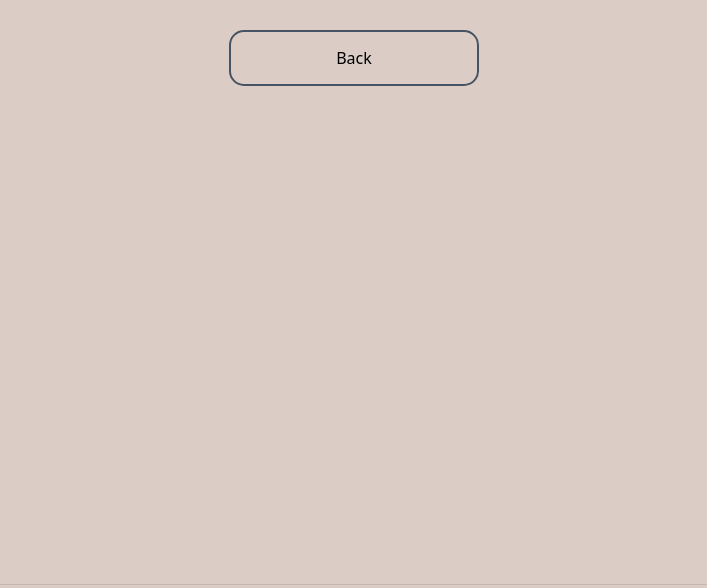
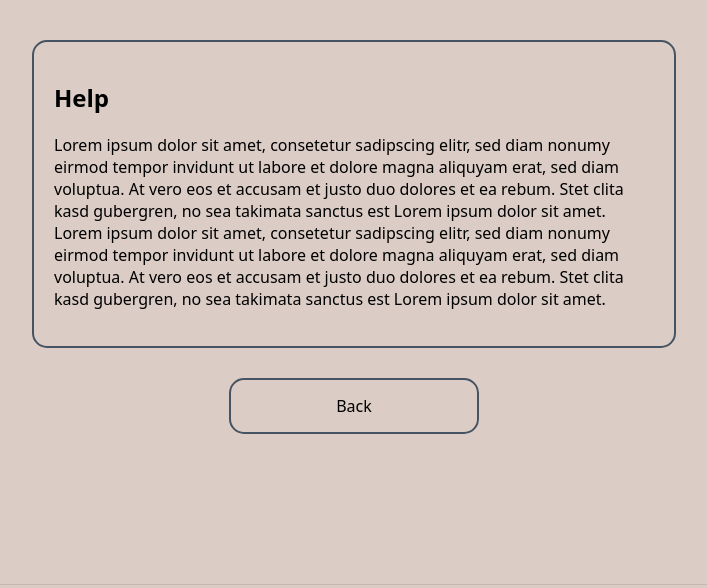
Before and after one commit to winterm99/pick_project, a Flask app: page /help in a window 1280 px wide. Shown: the part 156-744 px from the top of the page, without its empty margins (286-993 px from the left). Run offline with Flask 3, Linux system fonts and the light colour scheme.

Commit message:
Help.html textbox
+css

```diff
--- a/static/style.css
+++ b/static/style.css
@@ -129,3 +129,16 @@ footer {
 .footer-line {
     margin: 3px 0;
 }
+
+.help-box {
+    width: 600px;
+    max-width: 90%;
+
+    padding: 20px;
+    margin: 20px auto;
+
+    border: 2px solid #465362;
+    border-radius: 15px;
+
+    text-align: left;
+}
--- a/templates/help.html
+++ b/templates/help.html
@@ -17,6 +17,18 @@
 
 	<main>
 
+		<div class="help-box">
+			<h2>Help</h2>
+			<p>
+				Lorem ipsum dolor sit amet, consetetur sadipscing elitr, sed diam nonumy eirmod tempor invidunt ut
+				labore et dolore magna aliquyam erat, sed diam voluptua. At vero eos et accusam et justo duo dolores et
+				ea rebum. Stet clita kasd gubergren, no sea takimata sanctus est Lorem ipsum dolor sit amet. Lorem ipsum
+				dolor sit amet, consetetur sadipscing elitr, sed diam nonumy eirmod tempor invidunt ut labore et dolore
+				magna aliquyam erat, sed diam voluptua. At vero eos et accusam et justo duo dolores et ea rebum. Stet
+				clita kasd gubergren, no sea takimata sanctus est Lorem ipsum dolor sit amet.
+			</p>
+		</div>
+
 		<div class="buttons">
 			<a href="{{ url_for('index') }}">Back</a>
 		</div>
--- a/templates/index.html
+++ b/templates/index.html
@@ -16,12 +16,12 @@
 	</header>
 
 	<main>
-		<!--Neue Umfrage Öffnen-->
+
 		<div class="buttons">
 			<a href="/create">Start new poll</a>
 		</div>
 
-		<!-- Umfrage beitreten-->
+
 		<div class="buttons">
 			<a href="/joinpoll">Join a poll</a>
 		</div>
--- a/templates/joinpoll.html
+++ b/templates/joinpoll.html
@@ -17,7 +17,7 @@
 	<main>
 		<form id="joinForm">
 			<div class="field">
-				<label for="code">Join</label>
+				<label for="code"></label>
 				<input type="text" id="code" name="code" placeholder="Enter code..." required>
 			</div>
 
```
